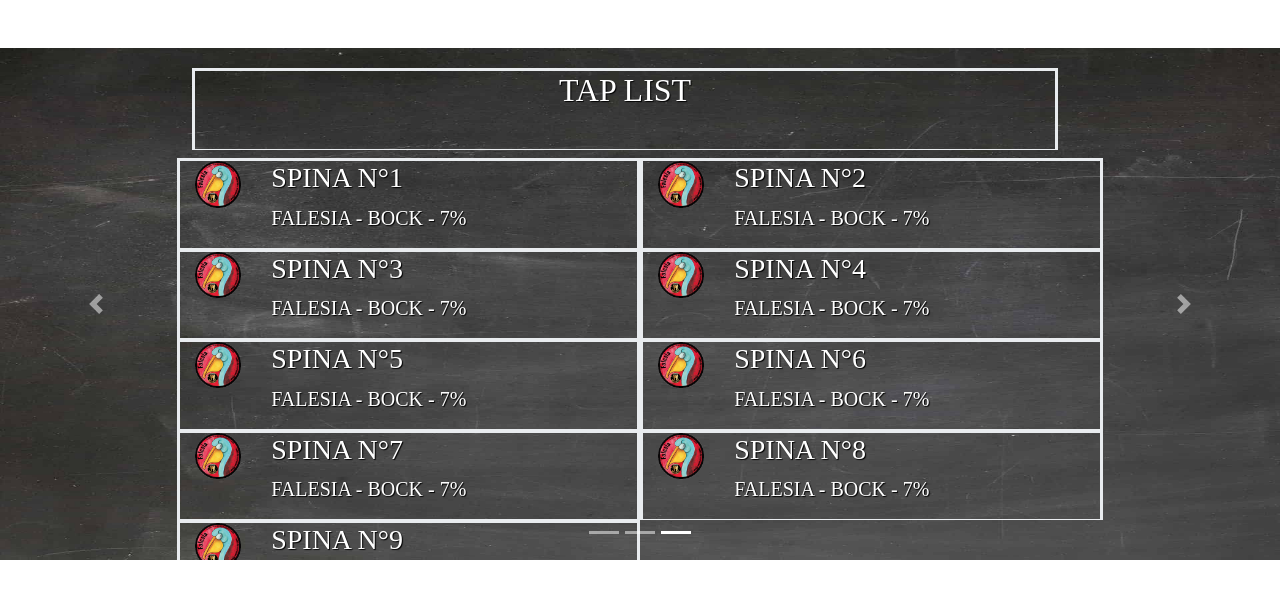
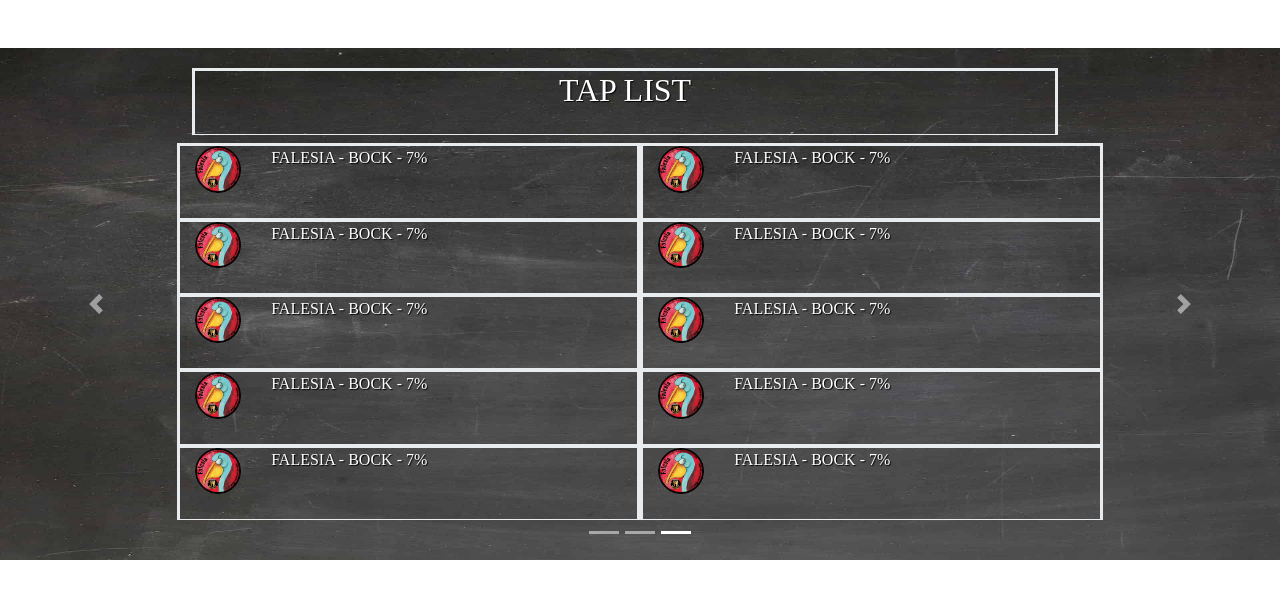
Before and after one commit to MaisDesign-it/sliding-tap-list, a PHP site: page / in a window 1280 px wide. Shown: the top 609 px of the page. Run offline with PHP 8.4, Linux system fonts and the light colour scheme.

Commit message:
Dimenticato Div
Aggiunto Div mancante

```diff
--- a/index.php
+++ b/index.php
@@ -11,7 +11,7 @@
 <body>
 <main role="main">
     <?php
-    $spine = 9;
+    $spine = 10;
 
     $bollo1 = "img/falesia.png";
     $bollo2 = $bollo1;
@@ -46,6 +46,10 @@
     $scheda9 = $scheda1;
     $scheda10 = $scheda1;
 
+    $caltezza = ($spine/2);
+    $altezza = ceil($caltezza)+1;
+    $peraltezza = 100/$altezza;
+    $round = round($peraltezza, 2);
     ?>
 
 
@@ -61,14 +65,14 @@
 
                 <div class="container">
                     <div class="carousel-caption text-left taplist">
-                        <div class="row col-12">
+                        <div class="row col-12" style="height:<?php echo $round;?>%">
                             <h2 class="col-12 text-center text-uppercase border">TAP LIST</h2>
                         </div>
                         <?php
-                        for ($numspine = 0; $numspine < $spine; $numspine++) { ;?>
+                        for ($numspine = 1; $numspine <= $spine; $numspine++) { ;?>
                             <?php
-                            if ($numspine % 2 == 0) {;?>
-                                <div class="taplist row">
+                            if ($numspine % 2 != 0) {;?>
+                                <div class="taplist row" style="height:<?php echo $round;?>% ">
                             <?php };?>
                             <div class="col-6 border fittap">
 
@@ -77,18 +81,20 @@
                                         <img src="<?php echo $bollo1 ;?>" alt="<?php echo $birra1 ;?>" class="img-fluid" />
                                     </div>
                                     <div class="col-10">
-                                        <h3>Spina n°<?php echo $numspine+1;?></h3><?php echo $birra1 ;?>
+                                        <?php echo $birra1 ;?>
                                     </div>
                                 </div>
 
                             </div>
                             <?php
-                                        if (($numspine % 2 != 0) or ($numspine == $spine)) {;?>
-                                            </div><!-- crea le row ogni 2 spine -->
+                            if (($numspine % 2 == 0) or ($numspine == $spine)) {;?>
+                                </div><!-- crea le row ogni 2 spine <?php echo $numspine ;?> -->
                             <?php };?>
                         <?php } ;?>
+                    </div><!-- carousel-caption text-left taplist -->
                 </div><!-- container -->
             </div> <!-- Carousel-item active -->
+
 
             <!--
                         <div class="carousel-item">
@@ -136,12 +142,12 @@
 <!-- JS for Slider -->
 <script src="js/popper.min.js"></script>
 <script src="js/bootstrap.js"></script>
-<!-- JS for squeezing text in your taplist -->
+<!-- JS for squeezing text in your taplist
 <script src="js/jquery.fittext.js"></script>
 <script type="text/javascript">
     $(".fittap").fitText(1.1, { minFontSize: '7vh', maxFontSize: '20vh' });
 </script>
-<!-- End of squeezing JS -->
+ End of squeezing JS -->
 </body>
 
 </html>
```
Lines whose indentation alone changed are shown as unchanged.
